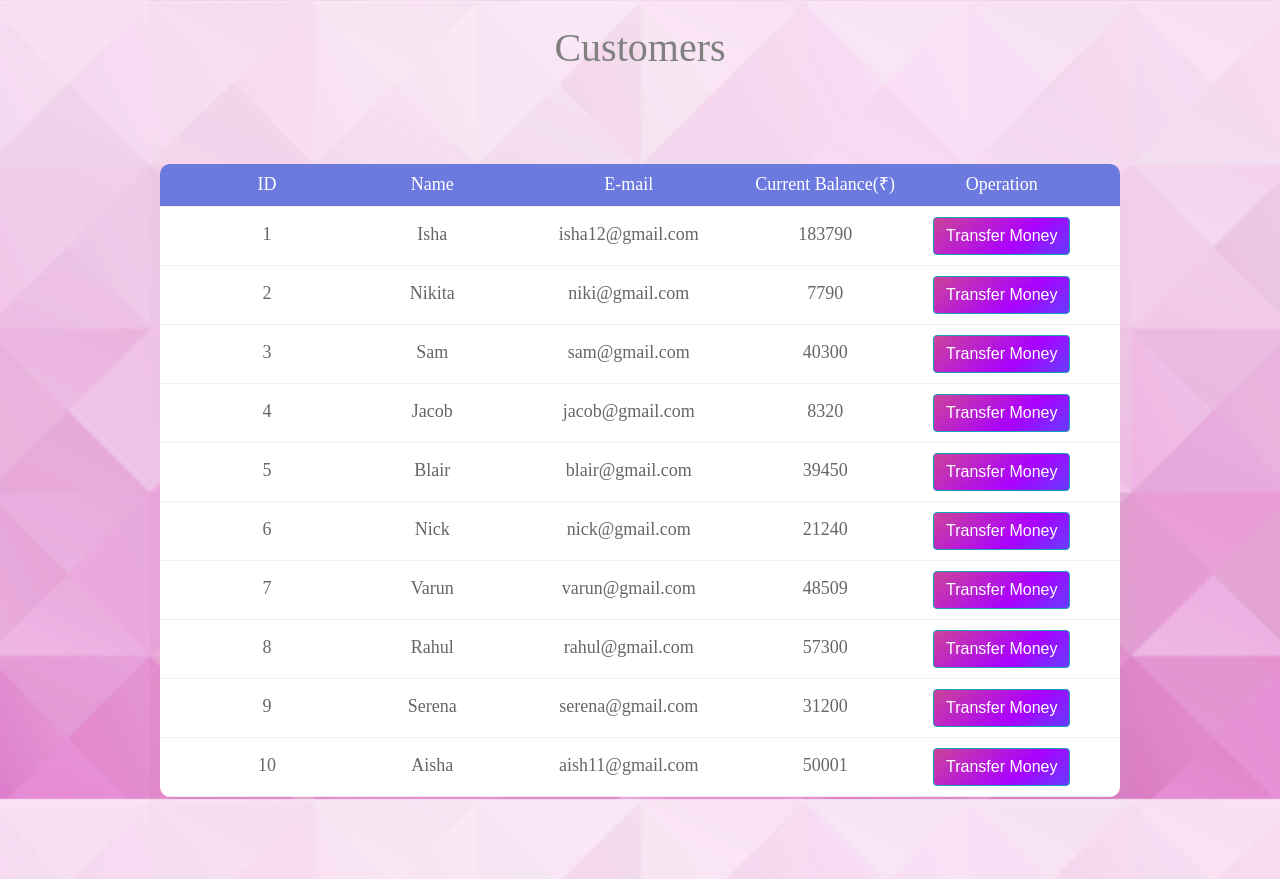
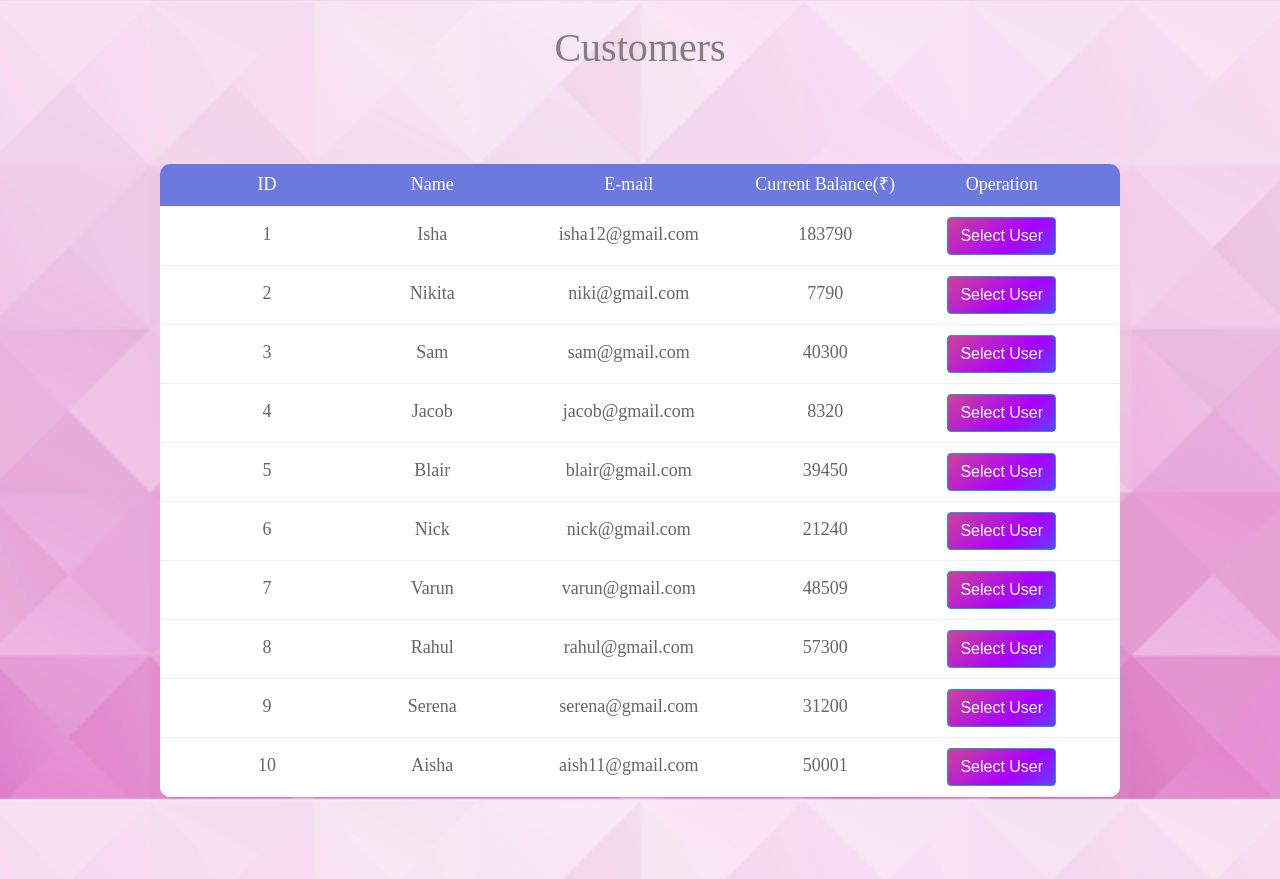
Before and after one commit to iisshaa/grip-basic-banking-system, a PHP site: page /customers.php in a window 1280 px wide. Shown: the part 67-946 px from the top of the page. Run offline with PHP 8.4, Linux system fonts and the light colour scheme; data comes from the database, SQL or seed files in the repository; some web fonts are replaced.

Commit message:
Update customers.php

```diff
--- a/tsf-bank/customers.php
+++ b/tsf-bank/customers.php
@@ -116,7 +116,7 @@ $result = mysqli_query($conn,$query);
                             </div>
               <div class="cell" data-title="Operation">
                             <a href="custinfo.php?ID= <?php echo $rows['ID'] ;?>"> <button style="background-color: #663dff;
-background-image: linear-gradient(319deg, #663dff 0%, #aa00ff 37%, #cc4499 100%);" type="button" class="btn btn-info">Transfer Money</button></a>
+background-image: linear-gradient(319deg, #663dff 0%, #aa00ff 37%, #cc4499 100%);" type="button" class="btn btn-info">Select User</button></a>
                             </div>
                         </div>
 
```
